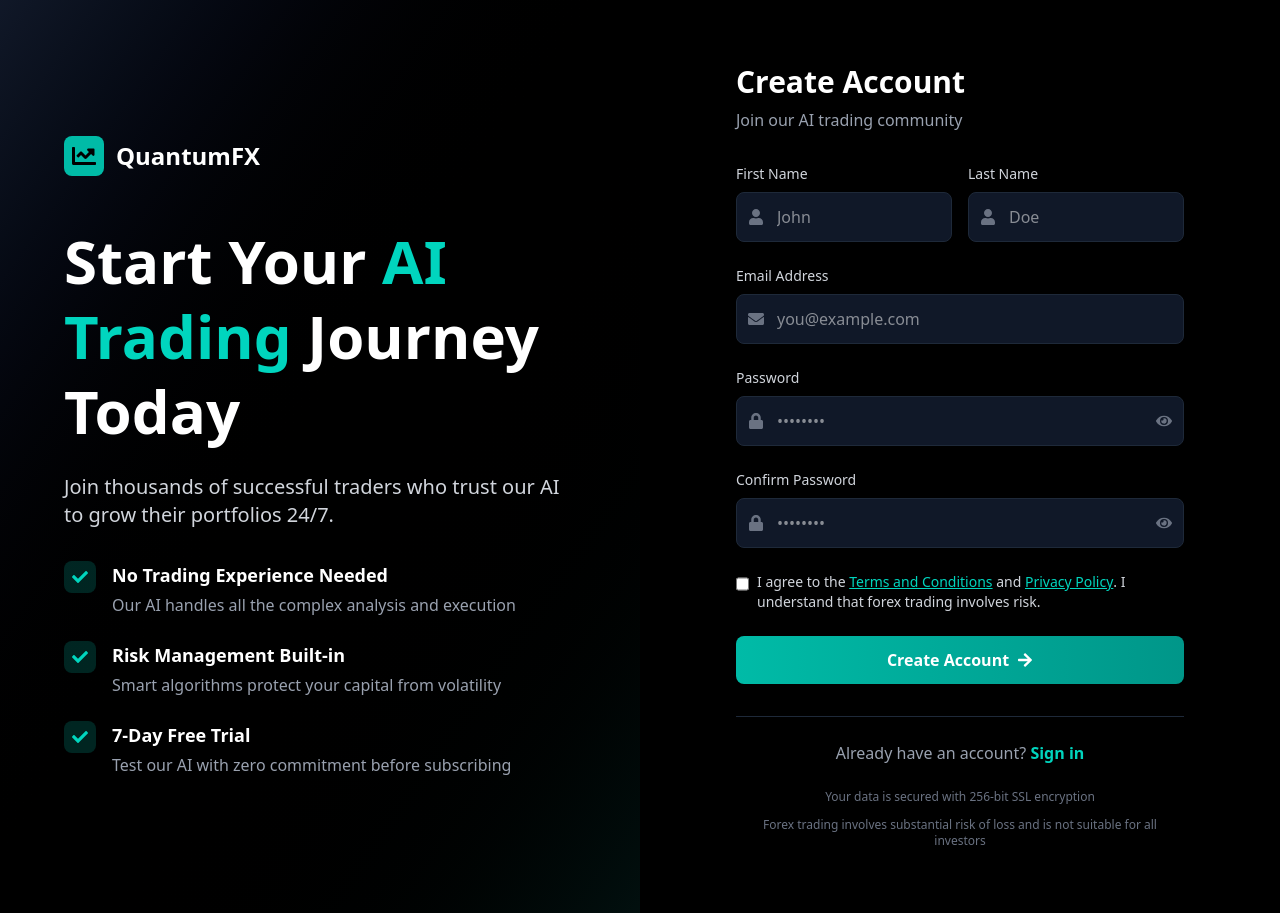
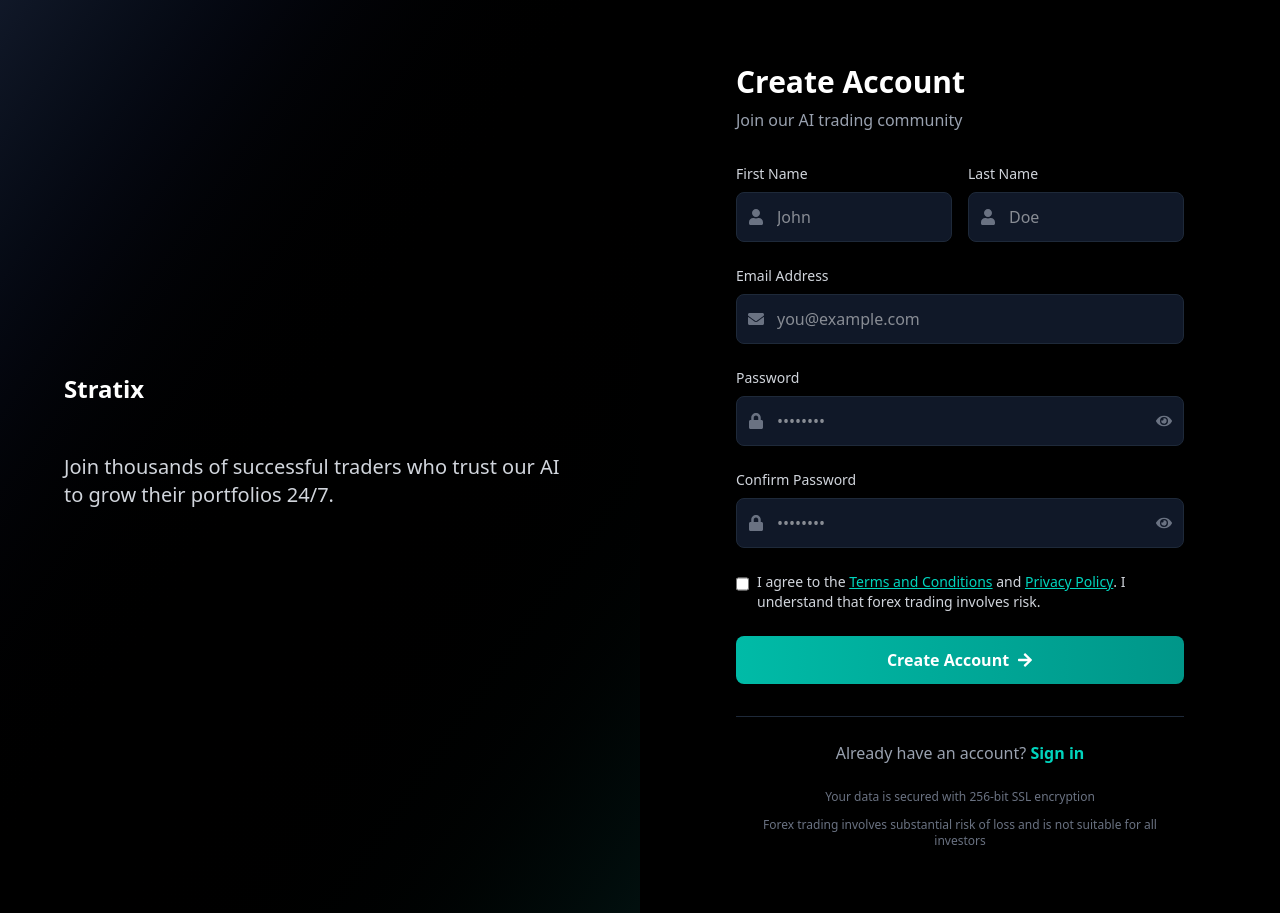
Before and after one commit to ikosong1406/al-nassr, a React (Vite) app: page /signup in a window 1280 px wide. Built offline with nearby package versions, Linux system fonts and the light colour scheme.

Commit message:
modified:   src/pages/Login.jsx 	modified:   src/pages/Signup.jsx

```diff
--- a/src/pages/Login.jsx
+++ b/src/pages/Login.jsx
@@ -32,31 +32,10 @@
               animate={{ opacity: 1, y: 0 }}
               transition={{ duration: 0.6 }}
             >
-              <h2 className="text-4xl md:text-5xl lg:text-6xl font-bold leading-tight mb-6">
-                AI-Powered <span className="text-teal-400">Forex Trading</span>{" "}
-                Made Effortless
-              </h2>
-
               <p className="text-xl text-gray-300 mb-8">
                 Let our AI analyze markets 24/7 and execute profitable trades
                 while you focus on what matters.
               </p>
-
-              {/* Feature Highlights */}
-              <div className="space-y-4 mt-8">
-                <div className="flex items-center space-x-3">
-                  <div className="w-2 h-2 bg-teal-500 rounded-full"></div>
-                  <span className="text-gray-300">99.8% AI accuracy rate</span>
-                </div>
-                <div className="flex items-center space-x-3">
-                  <div className="w-2 h-2 bg-teal-500 rounded-full"></div>
-                  <span className="text-gray-300">24/7 market monitoring</span>
-                </div>
-                <div className="flex items-center space-x-3">
-                  <div className="w-2 h-2 bg-teal-500 rounded-full"></div>
-                  <span className="text-gray-300">Bank-level security</span>
-                </div>
-              </div>
             </motion.div>
           </div>
         </div>
--- a/src/pages/Signup.jsx
+++ b/src/pages/Signup.jsx
@@ -62,10 +62,7 @@
           <div className="max-w-lg mx-auto lg:mx-0">
             {/* Logo */}
             <div className="flex items-center space-x-3 mb-8 lg:mb-12">
-              <div className="p-2 bg-teal-500 rounded-lg">
-                <FaChartLine className="text-black text-2xl" />
-              </div>
-              <h1 className="text-2xl font-bold text-white">QuantumFX</h1>
+              <h1 className="text-2xl font-bold text-white">Stratix</h1>
             </div>
 
             {/* Main Value Proposition */}
@@ -74,60 +71,10 @@
               animate={{ opacity: 1, y: 0 }}
               transition={{ duration: 0.6 }}
             >
-              <h2 className="text-4xl md:text-5xl lg:text-6xl font-bold leading-tight mb-6">
-                Start Your <span className="text-teal-400">AI Trading</span>{" "}
-                Journey Today
-              </h2>
-
               <p className="text-xl text-gray-300 mb-8">
                 Join thousands of successful traders who trust our AI to grow
                 their portfolios 24/7.
               </p>
-
-              {/* Benefit Highlights */}
-              <div className="space-y-6 mt-8">
-                <div className="flex items-start space-x-4">
-                  <div className="w-8 h-8 bg-teal-500/20 rounded-lg flex items-center justify-center flex-shrink-0">
-                    <FaCheck className="text-teal-400" />
-                  </div>
-                  <div>
-                    <h4 className="font-semibold text-lg mb-1">
-                      No Trading Experience Needed
-                    </h4>
-                    <p className="text-gray-400">
-                      Our AI handles all the complex analysis and execution
-                    </p>
-                  </div>
-                </div>
-
-                <div className="flex items-start space-x-4">
-                  <div className="w-8 h-8 bg-teal-500/20 rounded-lg flex items-center justify-center flex-shrink-0">
-                    <FaCheck className="text-teal-400" />
-                  </div>
-                  <div>
-                    <h4 className="font-semibold text-lg mb-1">
-                      Risk Management Built-in
-                    </h4>
-                    <p className="text-gray-400">
-                      Smart algorithms protect your capital from volatility
-                    </p>
-                  </div>
-                </div>
-
-                <div className="flex items-start space-x-4">
-                  <div className="w-8 h-8 bg-teal-500/20 rounded-lg flex items-center justify-center flex-shrink-0">
-                    <FaCheck className="text-teal-400" />
-                  </div>
-                  <div>
-                    <h4 className="font-semibold text-lg mb-1">
-                      7-Day Free Trial
-                    </h4>
-                    <p className="text-gray-400">
-                      Test our AI with zero commitment before subscribing
-                    </p>
-                  </div>
-                </div>
-              </div>
             </motion.div>
           </div>
         </div>
@@ -326,7 +273,7 @@
                 <p className="text-gray-400">
                   Already have an account?{" "}
                   <button
-                    onClick={() => onNavigate("login")}
+                    onClick={() => onNavigate("/login")}
                     className="text-teal-400 hover:text-teal-300 font-semibold transition-colors"
                   >
                     Sign in
```
